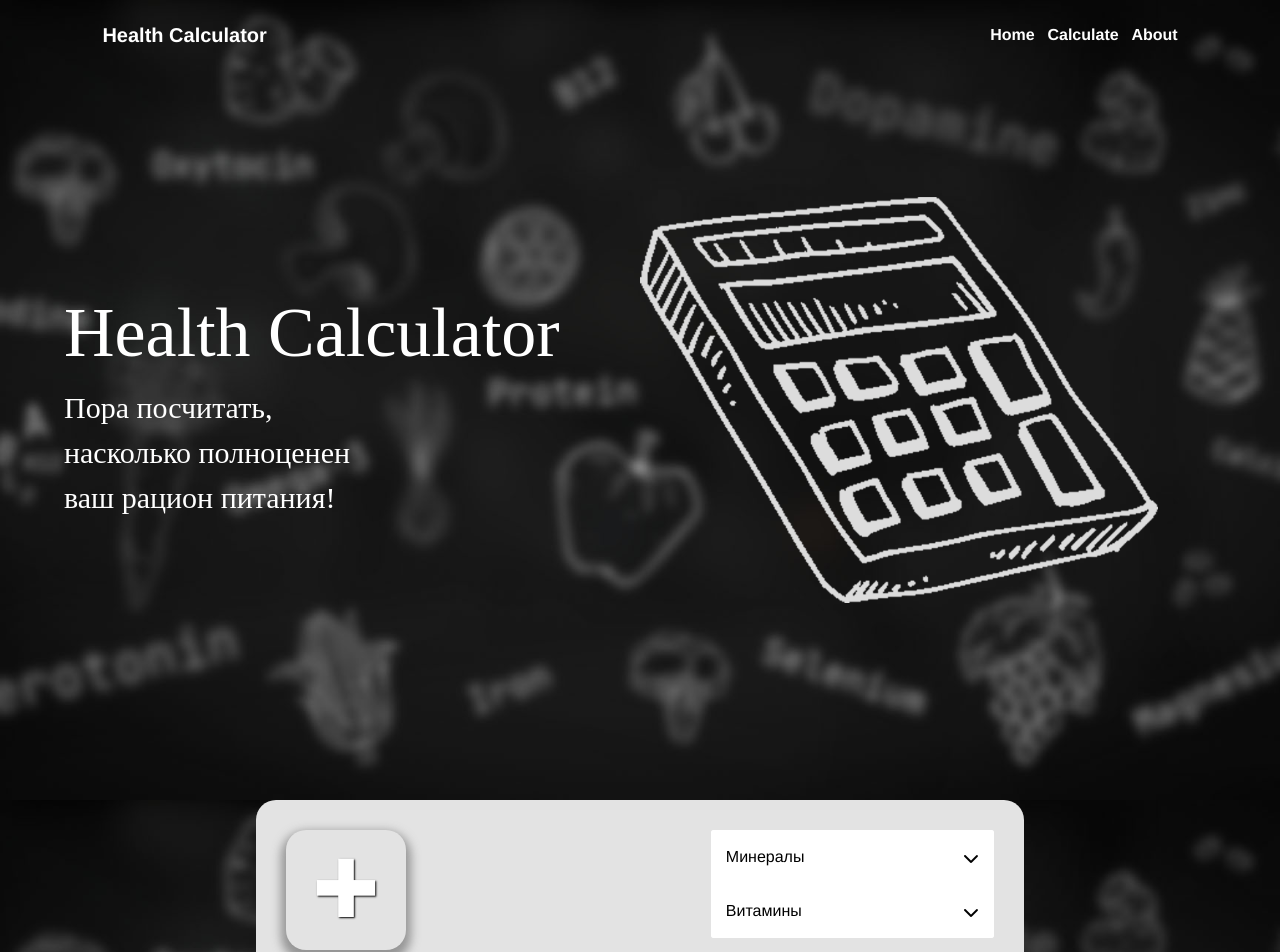
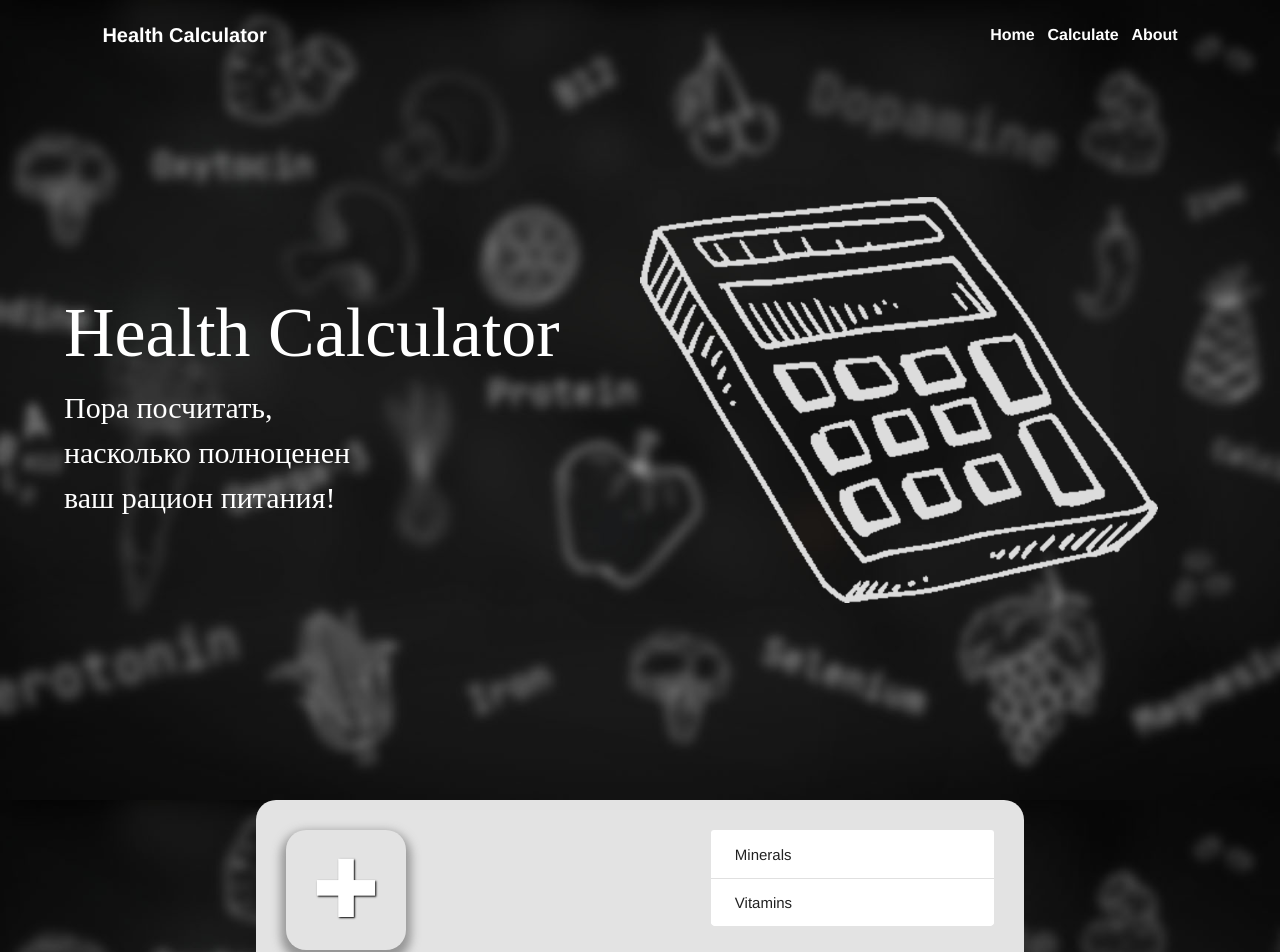
Before and after one commit to kotamikh/health-calc-ts, a Vue app: page / in a window 1280 px wide. Shown: the top 952 px of the page. Built offline with nearby package versions, Linux system fonts and the light colour scheme.

Commit message:
Vuetify expansion panel

```diff
--- a/src/components/TheCalculator.vue
+++ b/src/components/TheCalculator.vue
@@ -2,27 +2,18 @@
   <div class="calculator-block">
     <button class="add-btn"></button>
     <div class="nutrients">
-      <div class="minerals">
-        <button class="minerals-btn">Минералы
-        </button>
-        <ul ref="mineralsList">
-          <li v-for="mineral in minerals"
-              :key="mineral.id"
-          >{{ mineral.title }} - {{ mineral.value }}
-          </li>
-        </ul>
-      </div>
-      <div class="vitamins">
-        <button class="vitamins-btn"
-        >Витамины
-        </button>
-        <ul ref="vitaminsList">
-          <li v-for="vitamin in vitamins"
-              :key="vitamin.id"
-          >{{ vitamin.title }} - {{ vitamin.value }}
-          </li>
-        </ul>
-      </div>
+      <v-expansion-panels variant="accordion">
+        <v-expansion-panel title="Minerals">
+          <v-expansion-panel-text>
+            Lorem ipsum dolor sit amet, consectetur adipisicing elit. Accusantium atque deleniti harum id maxime porro quas quo, repellat vero voluptatibus.
+          </v-expansion-panel-text>
+        </v-expansion-panel>
+        <v-expansion-panel title="Vitamins">
+          <v-expansion-panel-text>
+            Lorem ipsum dolor sit amet, consectetur adipisicing elit. Rem, ut.
+          </v-expansion-panel-text>
+        </v-expansion-panel>
+      </v-expansion-panels>
     </div>
   </div>
 </template>
```
